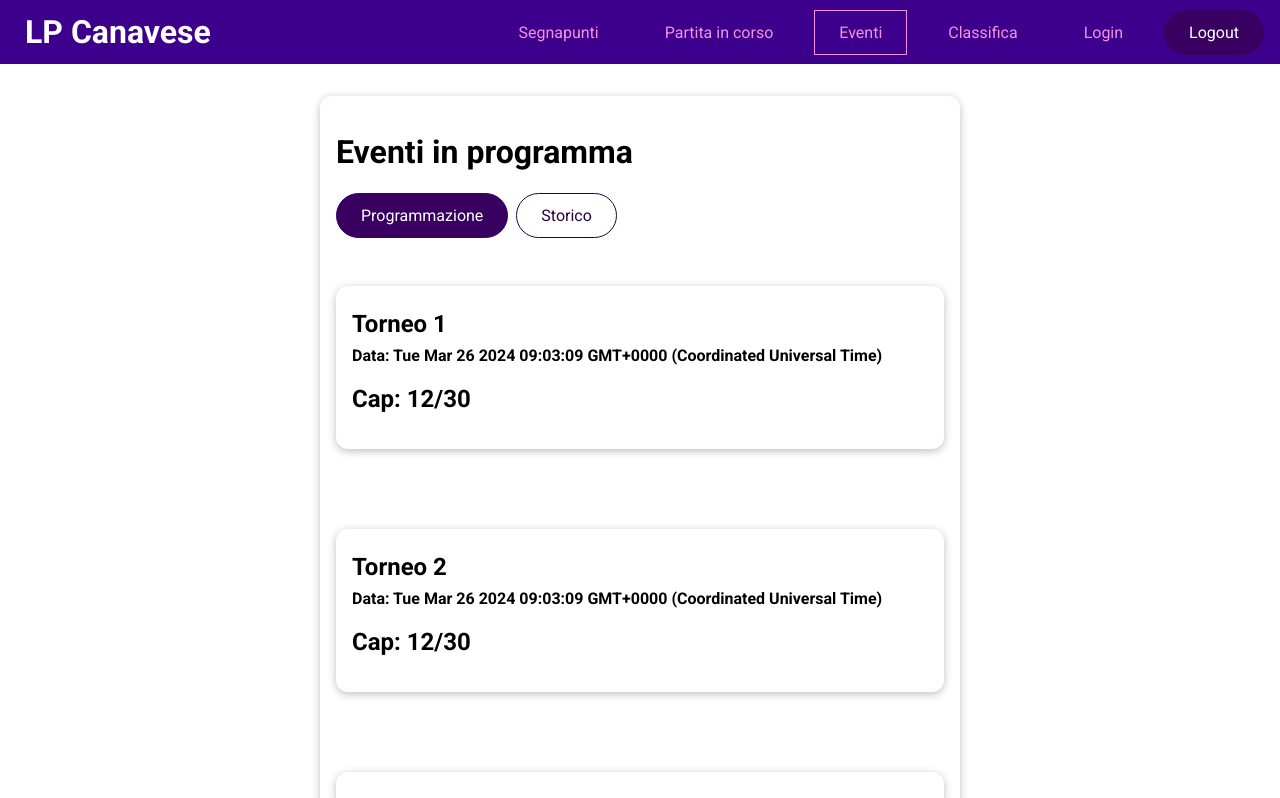
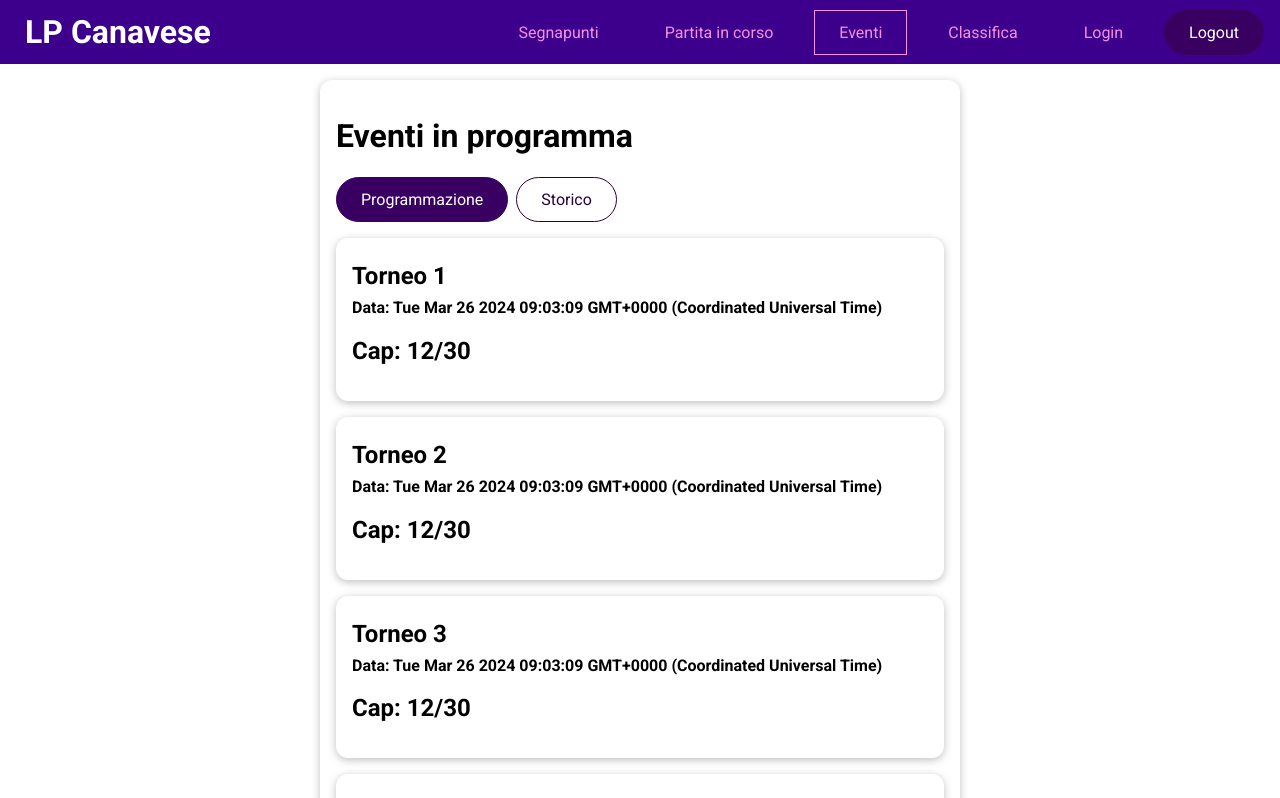
Before and after one commit to MatteoGrosso/mtgleague-fe, a Vue app: page /events in a window 1280 px wide. Shown: the top 798 px of the page. Built offline with nearby package versions, Linux system fonts and the light colour scheme.

Commit message:
better base card positioning

```diff
--- a/src/components/events/EventItem.vue
+++ b/src/components/events/EventItem.vue
@@ -51,6 +51,10 @@ h3,
 h4 {
   margin: 0.5rem 0;
 }
-
+@media(min-width: 41rem){
+  li {
+  padding-top: 0
+}
+}
 
 </style>
--- a/src/components/ui/BaseCard.vue
+++ b/src/components/ui/BaseCard.vue
@@ -14,7 +14,12 @@ export default {
   border-radius: 12px;
   box-shadow: 0 2px 8px rgba(0, 0, 0, 0.26);
   padding: 1rem;
-  margin: 2rem auto;
   max-width: 40rem;
 }
+
+@media(min-width: 41rem){
+  .card {
+    margin: 1rem auto;
+  }
+}
 </style>
```
